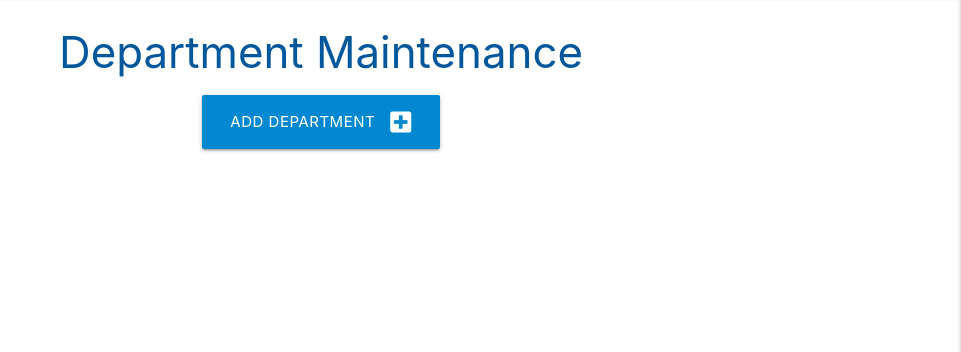
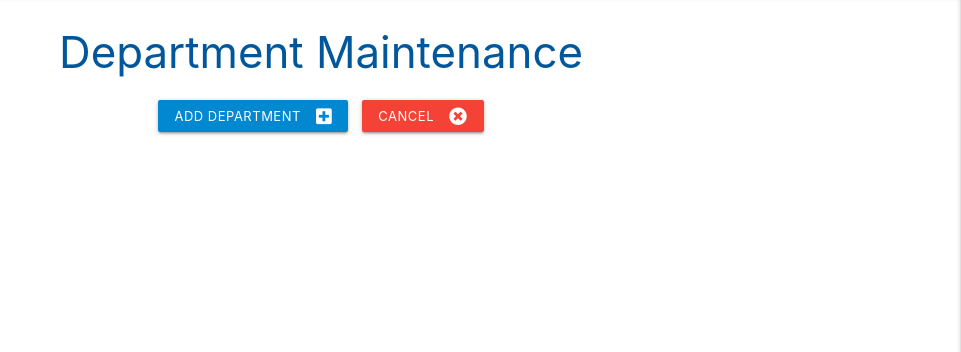
Before and after one commit to Code-Institute-Submissions/VDU-Assessment, a Flask app: page /get_departments in a window 1280 px wide. Shown: the part 68-420 px from the top of the page, without its empty margins (319-1280 px from the left). Run offline with Flask 2, Linux system fonts and the light colour scheme; data that the repository does not hold is empty; some libraries are stand-ins or nearby versions.

Commit message:
Added cancel button to Department Maintenace, that returns user to profile page

```diff
--- a/templates/departments.html
+++ b/templates/departments.html
@@ -5,8 +5,12 @@
 
     <div class="row">
         <div class="col s12 center-align">
-            <a href="{{ url_for('add_department') }}" class="btn-large light-blue darken-2 text-shadow">
+            <a href="{{ url_for('add_department') }}" class="btn-small light-blue darken-2 text-shadow">
                 Add Department <i class="fas fa-plus-square right"></i>
+            </a>
+             <!-- cancel button -->
+            <a href="{{ url_for("profile", username=session["user"]) }}" class="btn-small red text-shadow">
+                Cancel <i class="fas fa-times-circle right"></i>
             </a>
         </div>
     </div>
```
